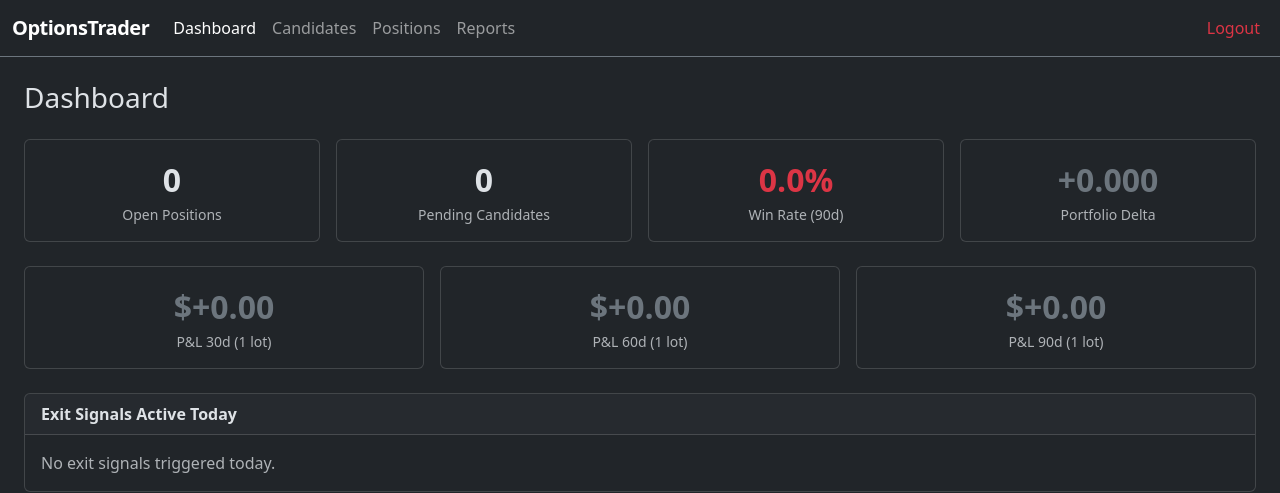
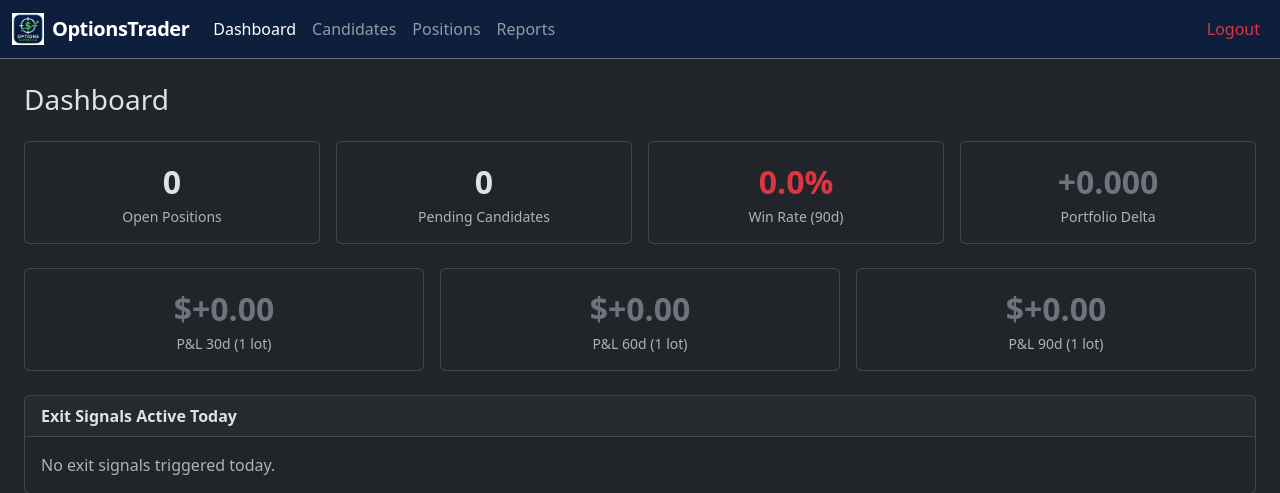
Before and after one commit to holymoley80-Git/options-trader, a Flask app: page /dashboard in a window 1280 px wide. Shown: the top 493 px of the page. Run offline with Flask 3, Linux system fonts and the light colour scheme; the visitor is signed in with stand-in values (Sample User, id 1); data that the repository does not hold is empty.

Commit message:
Add favicon and navbar branding with icon
- Add optionsicon.png as browser favicon
- Display icon in navbar brand alongside title text
- Set navbar background to #0d1f3c to match icon's navy aesthetic

Co-Authored-By: Claude Opus 4.7 <noreply@anthropic.com>

```diff
--- a/web/templates/base.html
+++ b/web/templates/base.html
@@ -4,9 +4,11 @@
     <meta charset="UTF-8">
     <meta name="viewport" content="width=device-width, initial-scale=1.0">
     <title>{% block title %}OptionsTrader{% endblock %}</title>
+    <link rel="icon" type="image/png" href="{{ url_for('static', filename='optionsicon.png') }}">
     <link rel="stylesheet" href="https://cdn.jsdelivr.net/npm/bootstrap@5.3.3/dist/css/bootstrap.min.css">
     <style>
         .navbar-brand { font-weight: 700; letter-spacing: -0.5px; }
+        .navbar-main { background-color: #0d1f3c !important; }
         .positive { color: #28a745 !important; }
         .negative { color: #dc3545 !important; }
         .neutral  { color: #6c757d !important; }
@@ -17,9 +19,12 @@
     {% block head %}{% endblock %}
 </head>
 <body>
-<nav class="navbar navbar-expand-lg navbar-dark bg-dark border-bottom border-secondary mb-4">
+<nav class="navbar navbar-expand-lg navbar-dark navbar-main border-bottom border-secondary mb-4">
     <div class="container-fluid">
-        <a class="navbar-brand" href="{{ url_for('dashboard') }}">OptionsTrader</a>
+        <a class="navbar-brand d-flex align-items-center gap-2" href="{{ url_for('dashboard') }}">
+            <img src="{{ url_for('static', filename='optionsicon.png') }}" alt="" height="32" width="32" style="object-fit:contain;">
+            OptionsTrader
+        </a>
         <button class="navbar-toggler" type="button" data-bs-toggle="collapse" data-bs-target="#navbarNav">
             <span class="navbar-toggler-icon"></span>
         </button>
```
